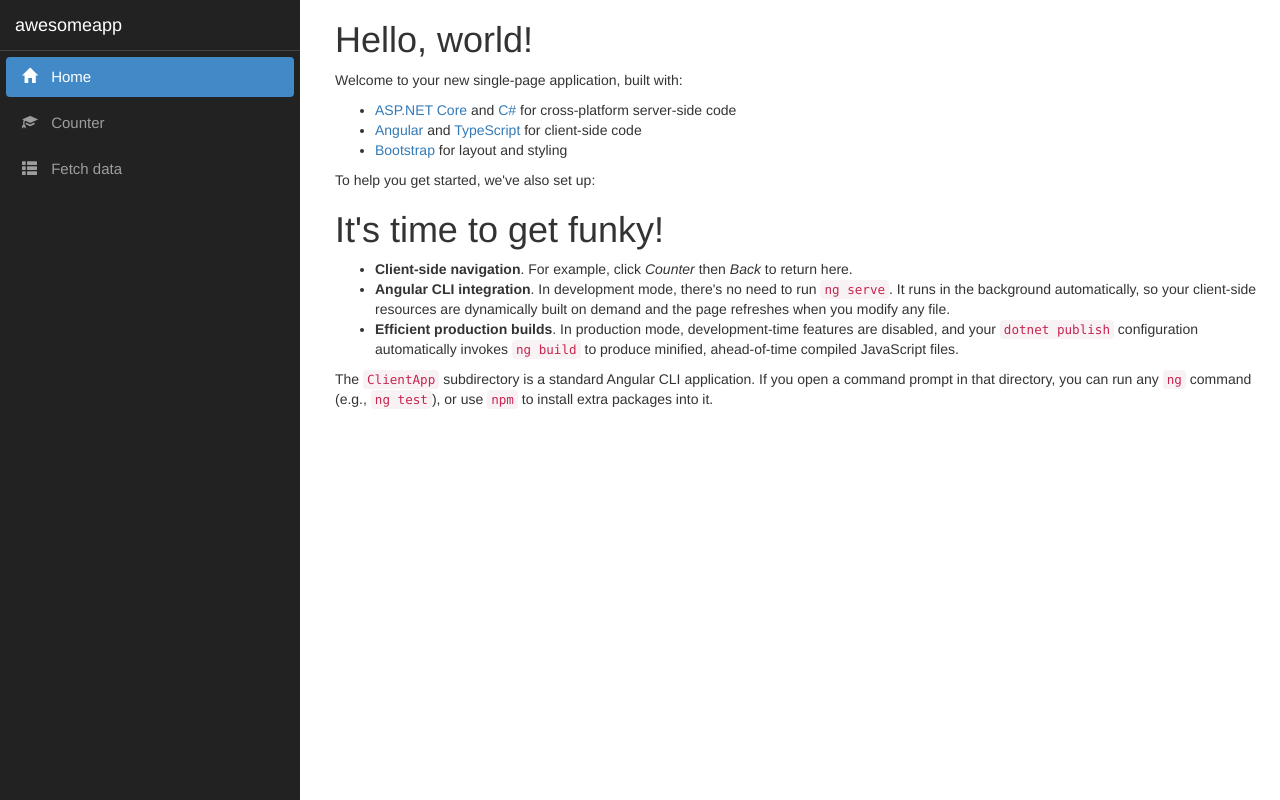
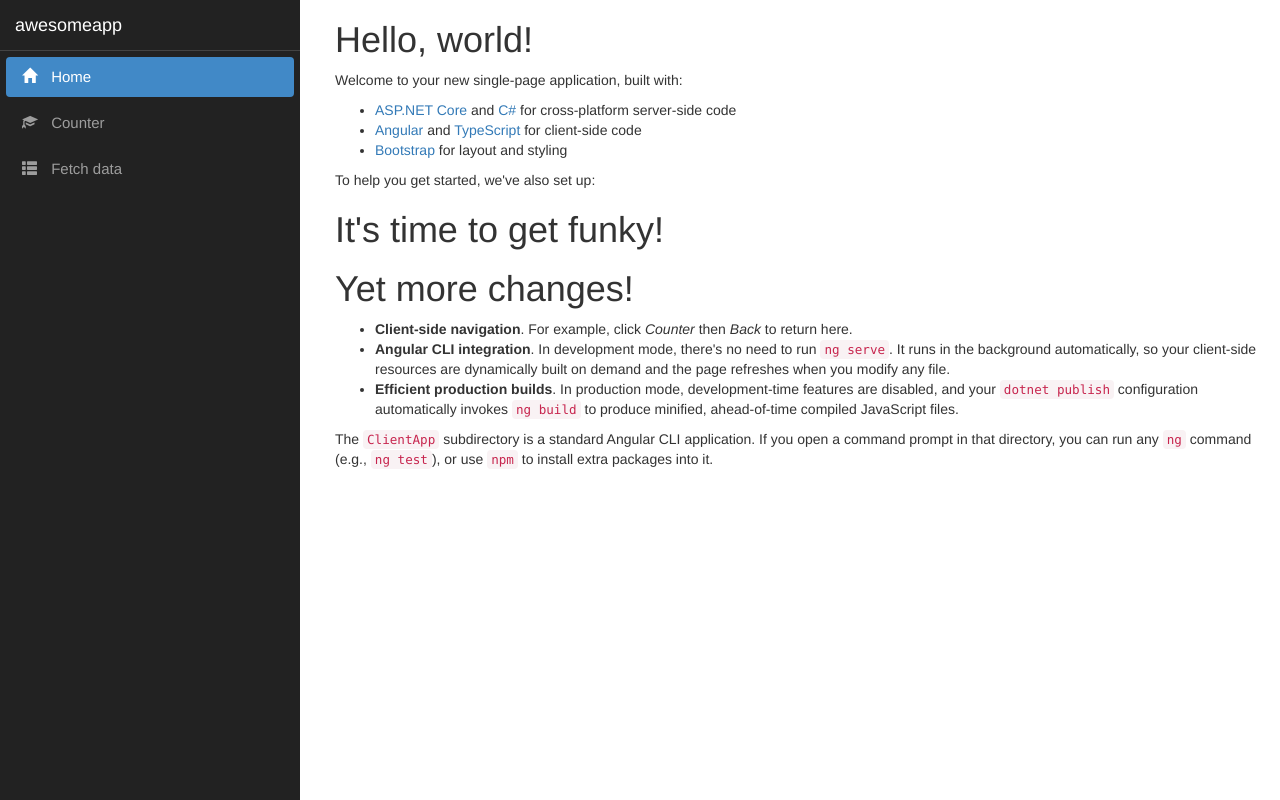
Before and after one commit to hoeriksen/git-noob, an Angular app in the folder awesomeapp/awesomeapp/ClientApp/: page / in a window 1280 px wide. Built offline with nearby package versions, Linux system fonts and the light colour scheme.

Commit message:
More funky changes!

```diff
--- a/awesomeapp/awesomeapp/ClientApp/src/app/home/home.component.html
+++ b/awesomeapp/awesomeapp/ClientApp/src/app/home/home.component.html
@@ -7,6 +7,7 @@
 </ul>
 <p>To help you get started, we've also set up:</p>
 <h1>It's time to get funky!</h1>
+<h1>Yet more changes!</h1>
 <ul>
   <li><strong>Client-side navigation</strong>. For example, click <em>Counter</em> then <em>Back</em> to return here.</li>
   <li><strong>Angular CLI integration</strong>. In development mode, there's no need to run <code>ng serve</code>. It runs in the background automatically, so your client-side resources are dynamically built on demand and the page refreshes when you modify any file.</li>
```
